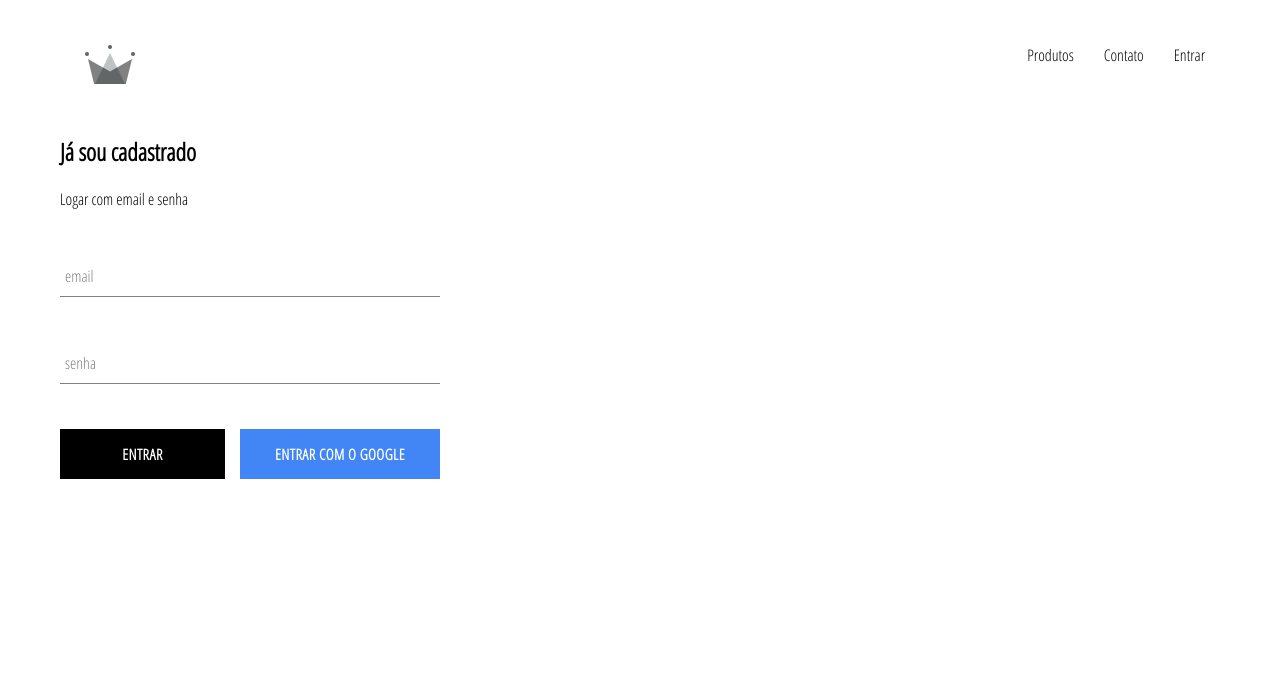
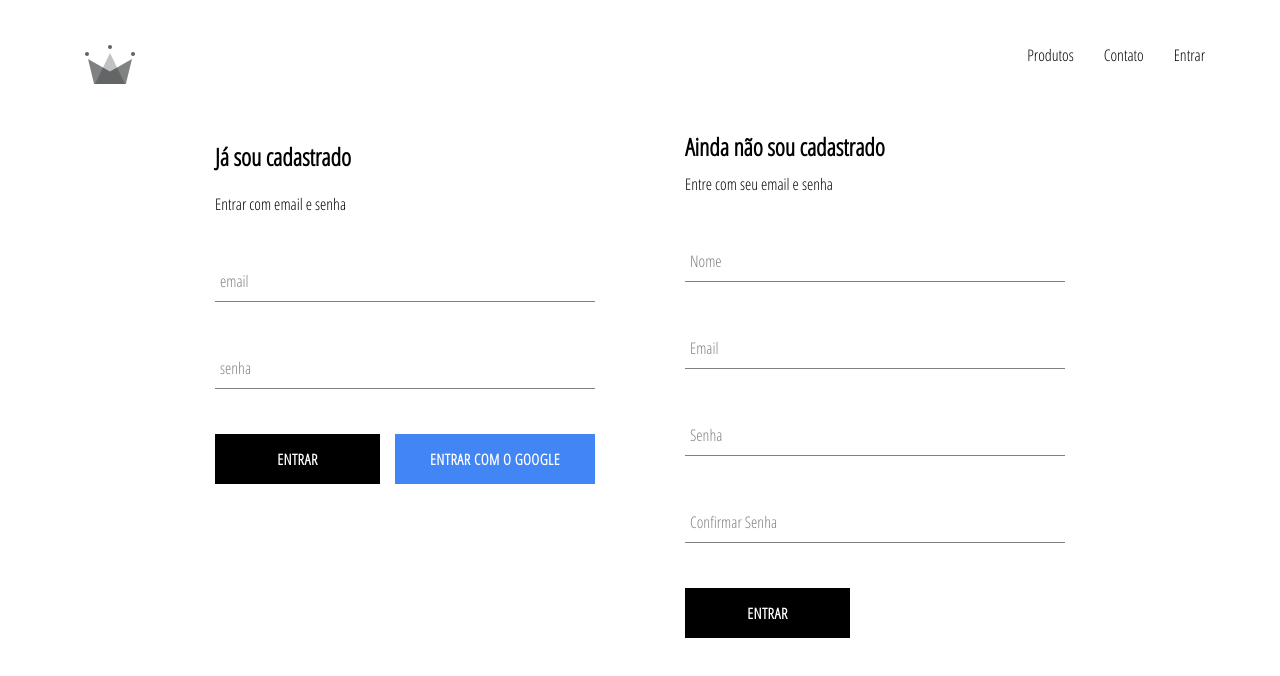
Before and after one commit to thiagodesantos/crwn-clothing, a React (Create React App) app: page /login in a window 1280 px wide. Shown: the top 676 px of the page. Built offline with nearby package versions, Linux system fonts and the light colour scheme; no server answers.

Commit message:
implementação do firebase utils, incluindo a função de autenticação com google e com email e senha separado

```diff
--- a/src/App.js
+++ b/src/App.js
@@ -6,7 +6,7 @@
 import ShopPage from './pages/shop/shop.component';
 import SignInAndSignUpPage from './pages/sign-in-and-sign-up/sign-in-and-sign-up.component';
 import Header from './components/header/header.component';
-import { auth } from './firebase/firebase.utils';
+import { auth, createUserProfileDocument } from './firebase/firebase.utils';
 
 class App extends React.Component {
   constructor() {
@@ -20,8 +20,22 @@
   unsubscribeFromAuth = null;
 
   componentDidMount() {
-    this.unsubscribeFromAuth = auth.onAuthStateChanged(user => {
-      this.setState({ currentUser: user });
+    this.unsubscribeFromAuth = auth.onAuthStateChanged(async userAuth => {
+      if(userAuth) {
+        const userRef = await createUserProfileDocument(userAuth);
+
+        userRef.onSnapshot(snapShot => {
+          this.setState({
+            currentUser: {
+              id: snapShot.id,
+              ...snapShot.data()
+            }
+          });
+        });
+      }
+      else{
+        this.setState({ currentUser: userAuth });
+      }
     });
   }
 
--- a/src/components/sign-in/sign-in.component.jsx
+++ b/src/components/sign-in/sign-in.component.jsx
@@ -31,7 +31,7 @@
         return (
             <div className="sign-in">
                 <h2>Já sou cadastrado</h2>
-                <span>Logar com email e senha</span>
+                <span>Entrar com email e senha</span>
 
                 <form onSubmit={this.handleSubmit}>
                     <FormInput
--- /dev/null
+++ b/src/components/sign-up/sign-up.component.jsx
@@ -0,0 +1,107 @@
+import React from 'react';
+
+import FormInput from '../form-input/form-input.component';
+import CustomButton from '../custom-button/custom-button.component';
+
+import { auth, createUserProfileDocument } from '../../firebase/firebase.utils';
+
+import './sign-up.styles.scss';
+
+class SignUp extends React.Component {
+    constructor(){
+        super();
+
+        this.state = {
+            displayName: '',
+            email: '',
+            password: '',
+            confirmPassword: ''
+        }
+    }
+
+    handleSubmit = async event => {
+        event.preventDefault();
+
+        const { displayName, email, password, confirmPassword } = this.state;
+
+        if(password !== confirmPassword) {
+            alert("Confirmação de senha incorreta");
+            return;
+        }
+
+        try {
+            const { user } = await auth.createUserWithEmailAndPassword(email, password);
+
+            await createUserProfileDocument(user, {displayName});
+
+            this.setState({
+                displayName: '',
+                email: '',
+                password: '',
+                confirmPassword: ''
+            });
+
+        } catch (error) {
+            // Handle Errors.
+            var errorCode = error.code;
+            if (errorCode === 'auth/weak-password') {
+                alert('senha muito fraca.');
+            }
+            console.log(error);
+        };
+    };
+
+    handleChange = event => {
+        const { name, value } = event.target;
+
+        this.setState({ [name]: value });
+    };
+
+    render() {
+        const { displayName, email, password, confirmPassword } = this.state;
+
+        return (
+            <div className="sign-up">
+                <h2 className="title">Ainda não sou cadastrado</h2>
+                <span>Entre com seu email e senha</span>
+                <form className="sign-up-form" onSubmit={this.handleSubmit}>
+                    <FormInput
+                        type="text"
+                        name="displayName"
+                        value={displayName}
+                        onChange={this.handleChange}
+                        label="Nome"
+                        required />
+
+                    <FormInput
+                        type="email"
+                        name="email"
+                        value={email}
+                        onChange={this.handleChange}
+                        label="Email"
+                        required />
+
+                    <FormInput
+                        type="password"
+                        name="password"
+                        value={password}
+                        onChange={this.handleChange}
+                        label="Senha"
+                        required />
+
+                    <FormInput
+                        type="password"
+                        name="confirmPassword"
+                        value={confirmPassword}
+                        onChange={this.handleChange}
+                        label="Confirmar Senha"
+                        required />
+
+                    <CustomButton type="submit">Entrar</CustomButton>
+                </form>
+            </div>
+        )
+    }
+}
+
+export default SignUp;
--- /dev/null
+++ b/src/components/sign-up/sign-up.styles.scss
@@ -0,0 +1,9 @@
+.sign-up {
+    display: flex;
+    flex-direction: column;
+    width: 380px;
+
+    .title {
+      margin: 10px 0;
+    }
+}
--- a/src/firebase/firebase.utils.js
+++ b/src/firebase/firebase.utils.js
@@ -11,6 +11,31 @@
     appId: "1:180434657361:web:0e48b87e57b3a3ff285870"
 }
 
+export const createUserProfileDocument = async (userAuth, additionalData) => {
+    if(!userAuth) return;
+
+    const userRef = firestore.doc(`users/${userAuth.uid}`);
+    const snapShot = await userRef.get();
+
+    if(!snapShot.exists) {
+        const { displayName, email } = userAuth;
+        const createdAt = new Date();
+
+        try {
+            await userRef.set({
+                displayName,
+                email,
+                createdAt,
+                ...additionalData
+            })
+        } catch (error) {
+            console.log('Erro ao criar o usuario', error.message);
+        }
+    }
+
+    return userRef;
+}
+
 firebase.initializeApp(config);
 
 export const auth = firebase.auth();
--- a/src/pages/sign-in-and-sign-up/sign-in-and-sign-up.component.jsx
+++ b/src/pages/sign-in-and-sign-up/sign-in-and-sign-up.component.jsx
@@ -1,11 +1,13 @@
 import React from 'react';
 import SignIn from '../../components/sign-in/sign-in.component';
+import SignUp from '../../components/sign-up/sign-up.component';
 
 import './sign-in-and-sign-up.styles.scss';
 
 const SignInAndSignUpPage = () => (
     <div className="sign-in-and-sign-up">
         <SignIn />
+        <SignUp />
     </div>
 );
 
--- a/src/pages/sign-in-and-sign-up/sign-in-and-sign-up.styles.scss
+++ b/src/pages/sign-in-and-sign-up/sign-in-and-sign-up.styles.scss
@@ -0,0 +1,6 @@
+.sign-in-and-sign-up {
+    width: 850px;
+    display: flex;
+    justify-content: space-between;
+    margin: 30px auto;
+  }
```
